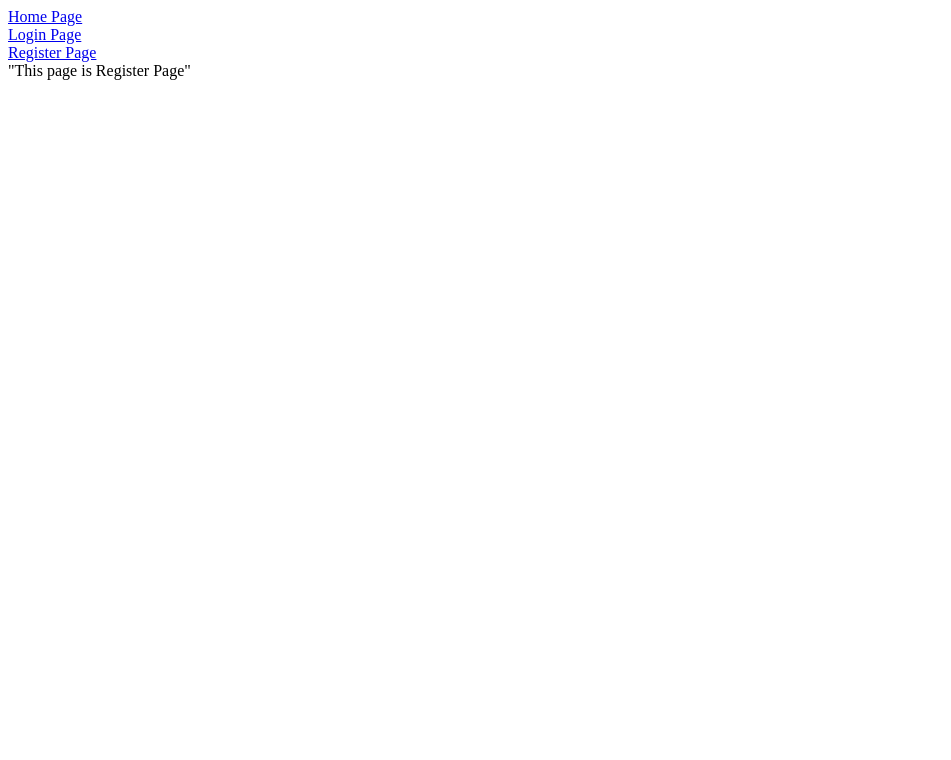
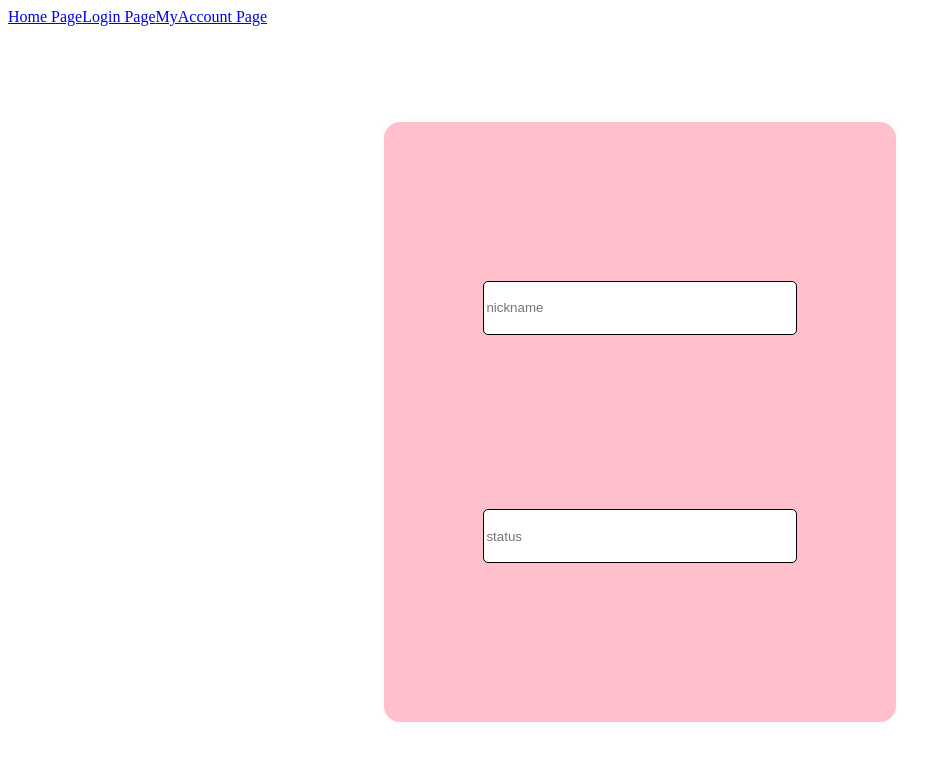
Before and after one commit to SunYerim/22_2_WAP-Project, a React (Create React App) app: page /Register in a window 1280 px wide. Shown: the top 760 px of the page, without its empty margins (0-951 px from the left). Built offline with nearby package versions, Linux system fonts and the light colour scheme.

Commit message:
#3_register page(만약의 경우) 간단히 구현 준비

```diff
--- a/src/components/Header.jsx
+++ b/src/components/Header.jsx
@@ -6,12 +6,8 @@ const Header = () => {
     <div>
       <div>
         <Link to={"/"}>Home Page</Link>
-      </div>
-      <div>
         <Link to={"/login"}>Login Page</Link>
-      </div>
-      <div>
-        <Link to={"/register"}>Register Page</Link>
+        <Link to={"/myaccount"}>MyAccount Page</Link>
       </div>
     </div>
   );
--- a/src/components/Login.jsx
+++ b/src/components/Login.jsx
@@ -1,6 +1,7 @@
 import React from "react";
-import styled from "styled-components";
+import styled, { css } from "styled-components";
 import { Link } from "react-router-dom";
+import { useState } from "react";
 
 const Login = () => {
   return (
@@ -9,10 +10,10 @@ const Login = () => {
         <Title>LOGIN</Title>
         <Input type="text" placeholder="아이디" />
         <Input type="password" placeholder="비밀번호" />
-        <div>
-          <Link to={"/register"}>"회원가입"</Link>
-        </div>
       </Form>
+      <div>
+        <Link to={"/register"}>"회원가입"</Link>
+      </div>
     </Container>
   );
 };
--- a/src/components/MyAccount.jsx
+++ b/src/components/MyAccount.jsx
@@ -0,0 +1,3 @@
+import React from "react";
+import styled, { css } from "styled-components";
+import { Link } from "react-router-dom";
--- a/src/components/Register.jsx
+++ b/src/components/Register.jsx
@@ -1,8 +1,43 @@
 import React from "react";
-//import { Link } from "react-router-dom";
+import styled, { css } from "styled-components";
+import { Link } from "react-router-dom";
 
 const Register = () => {
-  return <div>"This page is Register Page"</div>;
+  return (
+    <Container>
+      <Input type="text" placeholder="nickname" />
+      <Input type="text" placeholder="status" />
+    </Container>
+  );
 };
 
+const Container = styled.div`
+  width: 512px;
+  height: 600px;
+  position: relative;
+  background: pink;
+  border-radius: 16px;
+  box-shadow: 0 0 8px 0 rgba(0, 0, 0, 0.04);
+  margin: 0 auto; /*페이지 중앙에 나타나도록 설정*/
+  margin-top: 96px;
+  margin-bottom: 32px;
+  display: flex;
+  flex-direction: column;
+`;
+
+const Input = styled.input`
+  border: 1px solid black;
+  border-radius: 5px;
+  width: 60%;
+  height: 50px;
+  margin: auto;
+  position: relative;
+  display: flex;
+  justify-content: flex-end;
+  align-items: center;
+  & + & {
+    margin-top: 1rem;
+  }
+`;
+
 export default Register;
```
